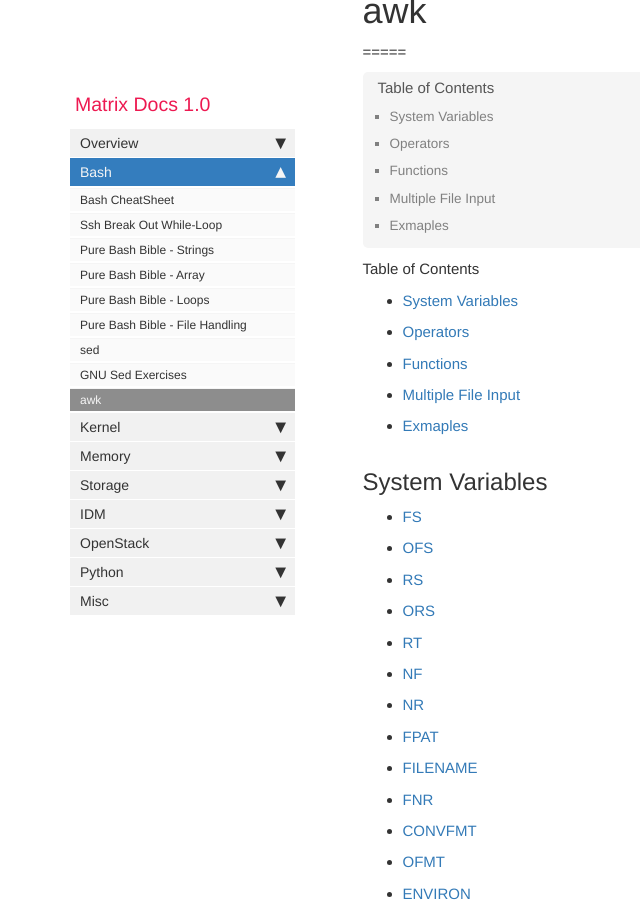
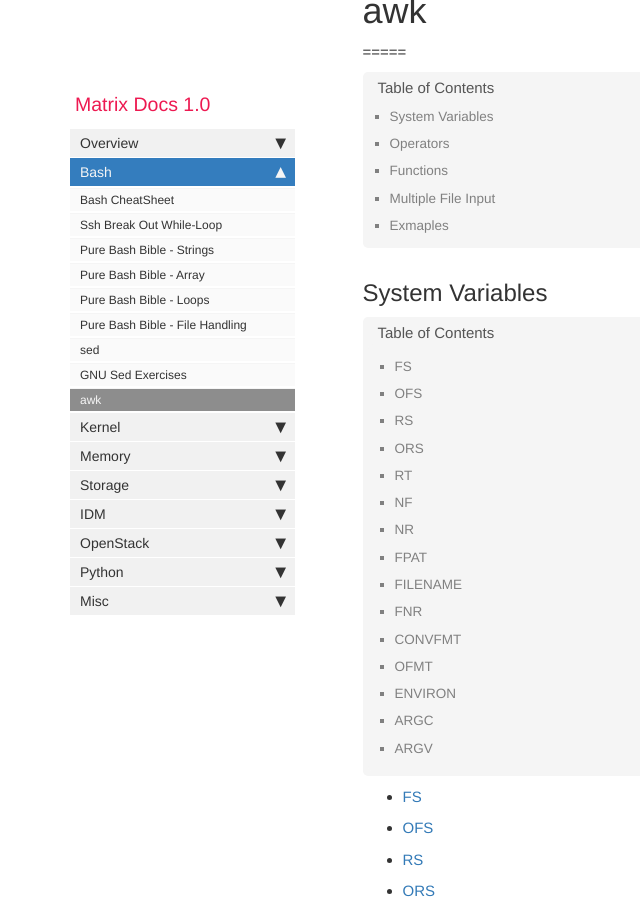
Before and after one commit to matrixzj/documentations, a Jekyll site: the page built from pages/bash/awk.md, in a window 1280 px wide and 900 px high, scrolled down 266 px. Shown: the whole window, without its empty margins (0-640 px from the left). Built offline with Jekyll 4.4.1, drawn with Linux system fonts in a browser that asks for light colours; comment, search, counter and statistics services are not loaded.

Commit message:
There are 1 files have been modified at 2022-03-12 20:31:49 . 	-rw-rw-r--. 1 jzou jzou 27511 Mar 12 20:31 ../pages/bash/awk.md No files have been added. No files have been deleted. No file type has been changed.

```diff
--- a/pages/bash/awk.md
+++ b/pages/bash/awk.md
@@ -23,14 +23,32 @@ folder: bash
    </ul>
 </div>
 
-Table of Contents
-* [System Variables](#system-variables)
-* [Operators](#operators)
-* [Functions](#functions)
-* [Multiple File Input](#multiple-file-input)
-* [Exmaples](#exmaples)
+## System Variables
 
-## System Variables
+<div id="toc">
+   <ul>
+      <ul>
+         <li><a href="#FS"></a>FS<a class="anchorjs-link " aria-label="Anchor" data-anchorjs-icon="" href="#FS" style="font: 1em / 1 anchorjs-icons; padding-left: 0.375em;"></a></li>
+         <li><a href="#OFS"></a>OFS<a class="anchorjs-link " aria-label="Anchor" data-anchorjs-icon="" href="#OFS" style="font: 1em / 1 anchorjs-icons; padding-left: 0.375em;"></a></li>
+         <li><a href="#RS"></a>RS<a class="anchorjs-link " aria-label="Anchor" data-anchorjs-icon="" href="#RS" style="font: 1em / 1 anchorjs-icons; padding-left: 0.375em;"></a></li>
+         <li><a href="#ORS"></a>ORS<a class="anchorjs-link " aria-label="Anchor" data-anchorjs-icon="" href="#ORS" style="font: 1em / 1 anchorjs-icons; padding-left: 0.375em;"></a></li>
+         <li><a href="#RT"></a>RT<a class="anchorjs-link " aria-label="Anchor" data-anchorjs-icon="" href="#RT" style="font: 1em / 1 anchorjs-icons; padding-left: 0.375em;"></a></li>
+         <li><a href="#NF"></a>NF<a class="anchorjs-link " aria-label="Anchor" data-anchorjs-icon="" href="#NF" style="font: 1em / 1 anchorjs-icons; padding-left: 0.375em;"></a></li>
+         <li><a href="#NR"></a>NR<a class="anchorjs-link " aria-label="Anchor" data-anchorjs-icon="" href="#NR" style="font: 1em / 1 anchorjs-icons; padding-left: 0.375em;"></a></li>
+         <li><a href="#FPAT"></a>FPAT<a class="anchorjs-link " aria-label="Anchor" data-anchorjs-icon="" href="#FPAT" style="font: 1em / 1 anchorjs-icons; padding-left: 0.375em;"></a></li>
+         <li><a href="#FILENAME"></a>FILENAME<a class="anchorjs-link " aria-label="Anchor" data-anchorjs-icon="" href="#FILENAME" style="font: 1em / 1 anchorjs-icons; padding-left: 0.375em;"></a></li>
+         <li><a href="#FNR"></a>FNR<a class="anchorjs-link " aria-label="Anchor" data-anchorjs-icon="" href="#FNR" style="font: 1em / 1 anchorjs-icons; padding-left: 0.375em;"></a></li>
+         <li><a href="#CONVFMT"></a>CONVFMT<a class="anchorjs-link " aria-label="Anchor" data-anchorjs-icon="" href="#CONVFMT" style="font: 1em / 1 anchorjs-icons; padding-left: 0.375em;"></a></li>
+         <li><a href="#OFMT"></a>OFMT<a class="anchorjs-link " aria-label="Anchor" data-anchorjs-icon="" href="#OFMT" style="font: 1em / 1 anchorjs-icons; padding-left: 0.375em;"></a></li>
+         <li><a href="#ENVIRON"></a>ENVIRON<a class="anchorjs-link " aria-label="Anchor" data-anchorjs-icon="" href="#ENVIRON" style="font: 1em / 1 anchorjs-icons; padding-left: 0.375em;"></a></li>
+         <li><a href="#ARGC"></a>ARGC<a class="anchorjs-link " aria-label="Anchor" data-anchorjs-icon="" href="#ARGC" style="font: 1em / 1 anchorjs-icons; padding-left: 0.375em;"></a></li>
+         <li><a href="#ARGV"></a>ARGV<a class="anchorjs-link " aria-label="Anchor" data-anchorjs-icon="" href="#ARGV" style="font: 1em / 1 anchorjs-icons; padding-left: 0.375em;"></a></li>
+       </ul>
+    </ul>
+</div>
+
+
+
 
 * [FS](#FS)
 * [OFS](#OFS)
```
